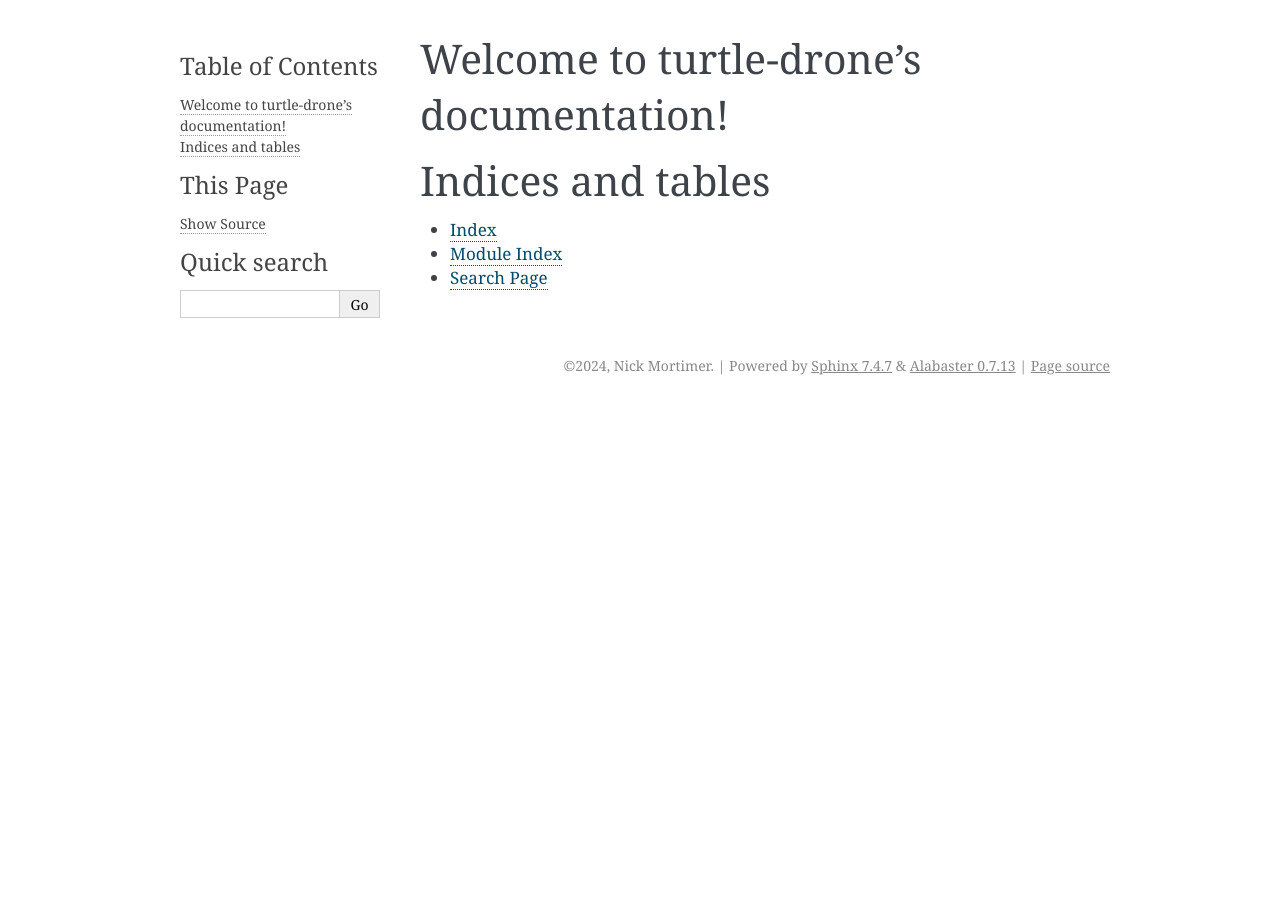
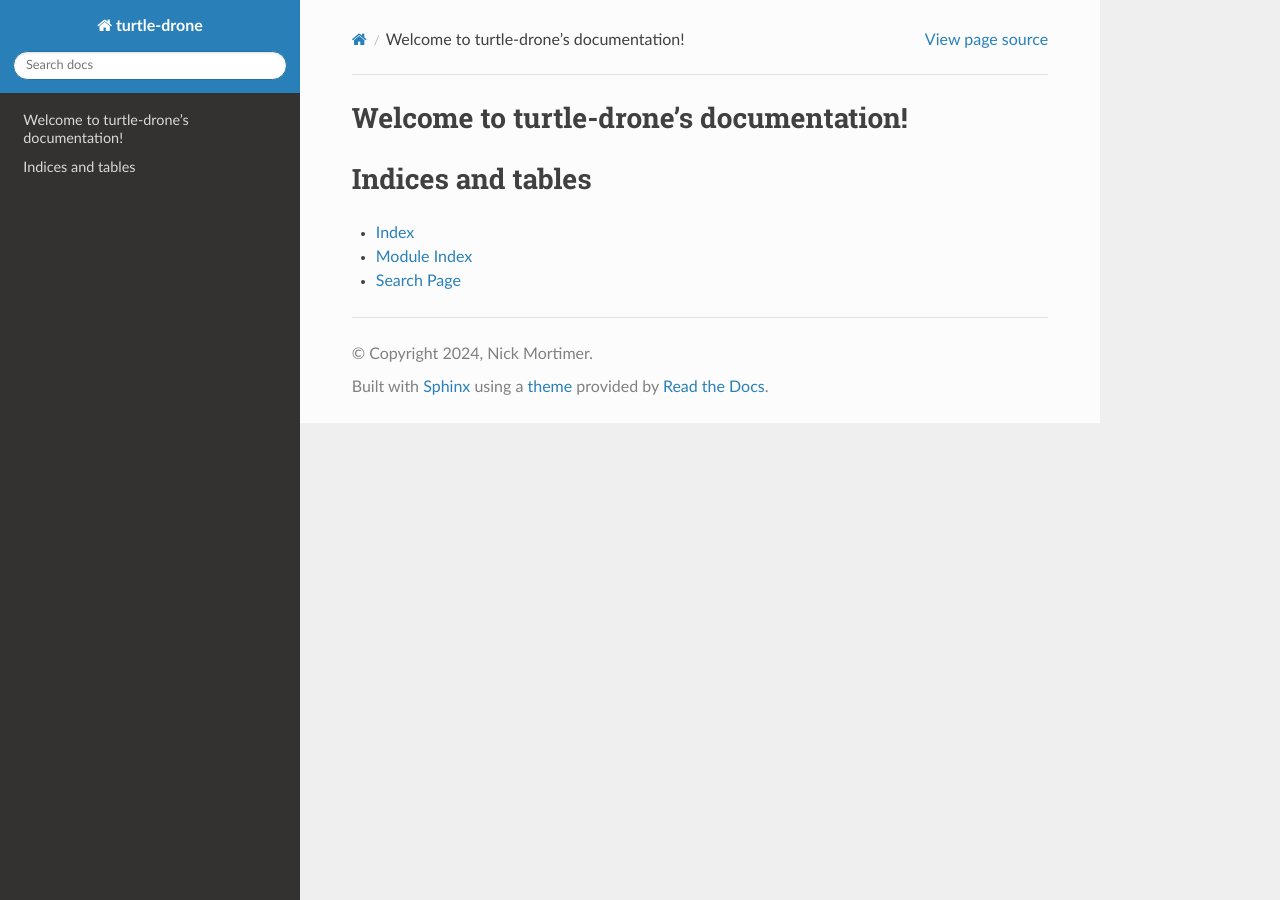
Before and after one commit to NickMortimer/turtle, a Sphinx documentation site: the page built from docs/index.rst, in a window 1280 px wide. Built offline with Sphinx 7.4.7 and the Read the Docs theme 2.0.0, drawn with Linux system fonts in a browser that asks for light colours.

Commit message:
added html theme for read docs

```diff
--- a/docs/conf.py
+++ b/docs/conf.py
@@ -14,7 +14,10 @@ release = 'alpha'
 # -- General configuration ---------------------------------------------------
 # https://www.sphinx-doc.org/en/master/usage/configuration.html#general-configuration
 
-extensions = []
+extensions = [
+    'sphinx_rtd_theme',
+]
+
 
 templates_path = ['_templates']
 exclude_patterns = ['_build', 'Thumbs.db', '.DS_Store']
@@ -24,5 +27,6 @@ exclude_patterns = ['_build', 'Thumbs.db', '.DS_Store']
 # -- Options for HTML output -------------------------------------------------
 # https://www.sphinx-doc.org/en/master/usage/configuration.html#options-for-html-output
 
-html_theme = 'alabaster'
+
+html_theme = "sphinx_rtd_theme"
 html_static_path = ['_static']
--- a/requirments.txt
+++ b/requirments.txt
@@ -215,3 +215,4 @@ zarr=2.8.3=pyhd8ed1ab_0
 zict=2.0.0=py_0
 zlib=1.2.11=h62dcd97_1010
 zstd=1.5.0=h6255e5f_0
+sphinx_rtd_theme
```
